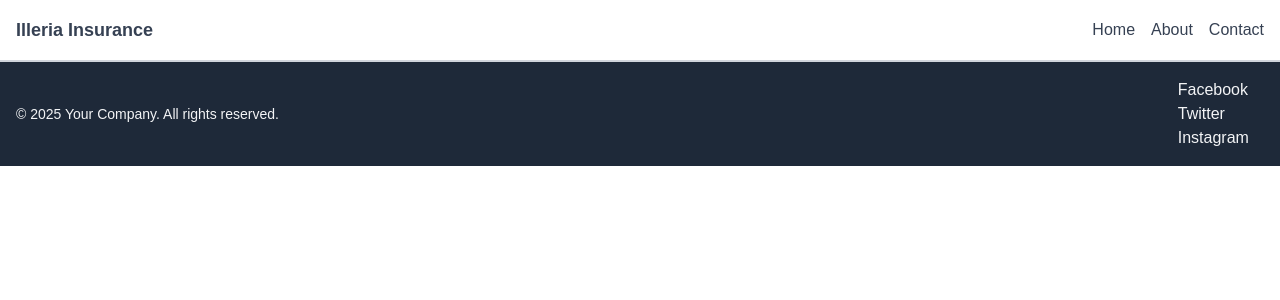
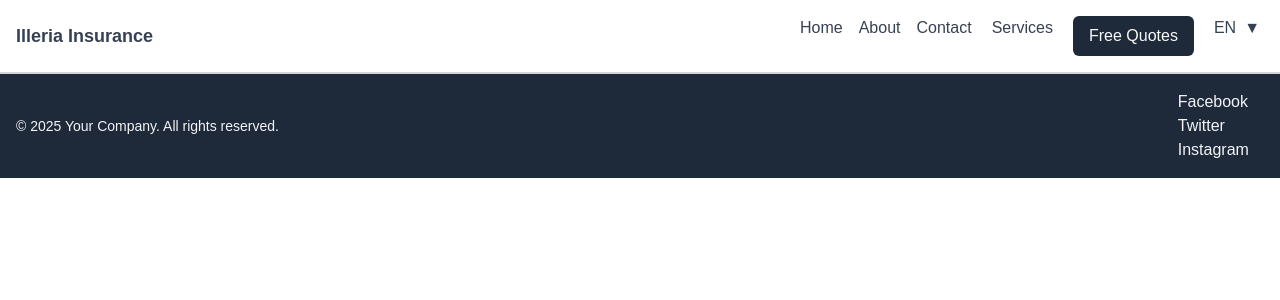
Before and after one commit to Felobateer/Illeria_Insurance, a Next.js app: page / in a window 1280 px wide. Shown: the top 300 px of the page. Built offline with nearby package versions, Linux system fonts and the light colour scheme.

Commit message:
update layout

```diff
--- /dev/null
+++ b/app/components/dropdown-btn.js
@@ -0,0 +1,23 @@
+import styles from '../styles';
+import { useState } from 'react';
+export default function DropdownButton({ label, options, onSelect }) {
+    const [isOpen, setIsOpen] = useState(false);
+
+    const toggleDropdown = () => {
+        setIsOpen(!isOpen);
+    }
+    return (
+        <div className={styles.dropdown.container}>
+        <button className={styles.dropdown.button} onClick={toggleDropdown}>
+            {label}
+        </button>
+        {isOpen ?<ul className={styles.dropdown.menu}>
+            {options.map((option, index) => (
+            <li key={index} className={styles.dropdown.item} onClick={() => onSelect(option)}>
+                {option.name}
+            </li>
+            ))}
+        </ul> : null}
+        </div>
+    );
+}
--- a/app/components/dropdown-menu.js
+++ b/app/components/dropdown-menu.js
@@ -1,10 +1,11 @@
 import React, { useState } from 'react';
 import styles from '../styles';
 
-const DropdownMenu = ({props}) => {
+const DropdownMenu = ({ list }) => {
     const [isOpen, setIsOpen] = useState(false);
+    const [selectedOption, setSelectedOption] = useState(null);
 
-    const list = props.list || [
+    const options = list || [
         { id: 1, name: 'Option 1' },
         { id: 2, name: 'Option 2' },
         { id: 3, name: 'Option 3' },
@@ -14,16 +15,24 @@ const DropdownMenu = ({props}) => {
         setIsOpen(!isOpen);
     };
 
+    const handleSelect = (option) => {
+        setSelectedOption(option);
+        setIsOpen(false);
+    }
+
     return (
         <div className={styles.dropdown.container}>
             <button onClick={toggleMenu} className={styles.dropdown.button}>
-                {list[0].name} <span className={arrow}>{isOpen ? '▲' : '▼'}</span>
+                {selectedOption || options[0].name} <span className={styles.dropdown.arrow}>{isOpen ? '▲' : '▼'}</span>
             </button>
             {isOpen && (
                 <ul className={styles.dropdown.menu}>
-                    {list.map((item) => (
+                    {options.map((item) => (
                         <li key={item.id} className={styles.dropdown.item}>
-                            {item.name}
+
+                            <button onClick={() => handleSelect(item.name)} className={styles.dropdown.itembtn}>
+                                {item.name}
+                            </button>
                         </li>
                     ))}
                 </ul>
--- a/app/components/navbar.js
+++ b/app/components/navbar.js
@@ -1,6 +1,35 @@
+'use client';
 import styles from "../styles"
+import DropdownButton from "./dropdown-btn"
+import { useRouter } from "next/navigation"
+import { useEffect } from "react"
+import DropdownMenu from "./dropdown-menu";
+
 
 export default function Navbar() {
+    const navigate = useRouter();
+
+
+    const services = [
+        { id: 0, name: "Medicare Plan", link: "/service/mdc-plan" },
+        { id: 1, name: "Support Securing", link: "/service/support-securing" },
+        { id: 2, name: "Guidance Navigating", link: "/service/guidance-navigating" },
+        { id: 3, name: "In-Network Provider", link: "/service/in-network-provider" },
+    ];
+
+    const lang = [
+        {id: 0, name: 'EN'},
+        {id: 1, name: 'ES'},
+        {id: 2, name: 'AR'},
+        {id: 3, name: 'HI'},
+        {id: 4, name: 'UR'},
+        {id: 5, name: 'GU'},
+        {id: 6, name: 'PA'},
+    ]
+
+    const handleSelect = (option) => {
+        navigate.push(option.link);
+    }
 
     return (
         <nav className={styles.navbar.container}>
@@ -15,6 +44,13 @@ export default function Navbar() {
                     <li className={styles.navbar.link}>
                         <a href="#" className={styles.navbar.link}>Contact
                             </a></li>
+                    <li className={styles.navbar.link}>
+                        <DropdownButton label={"Services"} options={services} onSelect={() => handleSelect(option)} />
+                    </li>
+                    <button className={styles.navbar.button}>
+                        Free Quotes
+                    </button>
+                    <DropdownMenu list={lang} />
                 </ul>
         </nav>
     )
--- a/app/styles.js
+++ b/app/styles.js
@@ -4,6 +4,7 @@ const styles = {
       logo: 'text-gray-700 text-lg font-bold',
       navLinks: 'flex space-x-4',
       link: 'text-md font-normal text-gray-700 hover:text-gray-400 transition duration-300 ease-in-out',
+      button: "bg-gray-800 text-gray-50 px-4 py-2 rounded-md hover:bg-gray-700 transition duration-300 ease-in-out",
     },
     footer: {
         container: 'w-full bg-gray-800 p-4 border-t border-gray-300',
@@ -11,6 +12,14 @@ const styles = {
         text: 'text-gray-100 text-sm',
         socialIcons: 'flex flex-col space-x-4',
         icon: 'text-gray-100 hover:text-gray-400 transition duration-300 ease-in-out',
+    },
+    dropdown: {
+        container: 'relative inline-block text-left',
+        button: 'inline-flex justify-center w-full rounded-md border border-none px-1  bg-white text-md font-medium text-gray-700 hover:text-gray-400 focus:outline-none focus:ring-2 focus:ring-offset-2 focus:ring-indigo-500',
+        menu: 'absolute right-0 z-10 mt-2 w-48 rounded-md shadow-lg bg-white ring-1 ring-black ring-opacity-5 focus:outline-none',
+        item: 'block px-4 py-2 text-sm text-gray-700 hover:bg-gray-100',
+        itembtn: 'block w-full text-sm text-start text-gray-700 hover:bg-gray-100',
+        arrow: 'ml-2',
     }
   }
 
--- a/package.json
+++ b/package.json
@@ -9,9 +9,9 @@
     "lint": "next lint"
   },
   "dependencies": {
+    "next": "15.3.1",
     "react": "^19.0.0",
-    "react-dom": "^19.0.0",
-    "next": "15.3.1"
+    "react-dom": "^19.0.0"
   },
   "devDependencies": {
     "@tailwindcss/postcss": "^4",
```
Also changed, not shown: app/services/newsletter.js (added).
